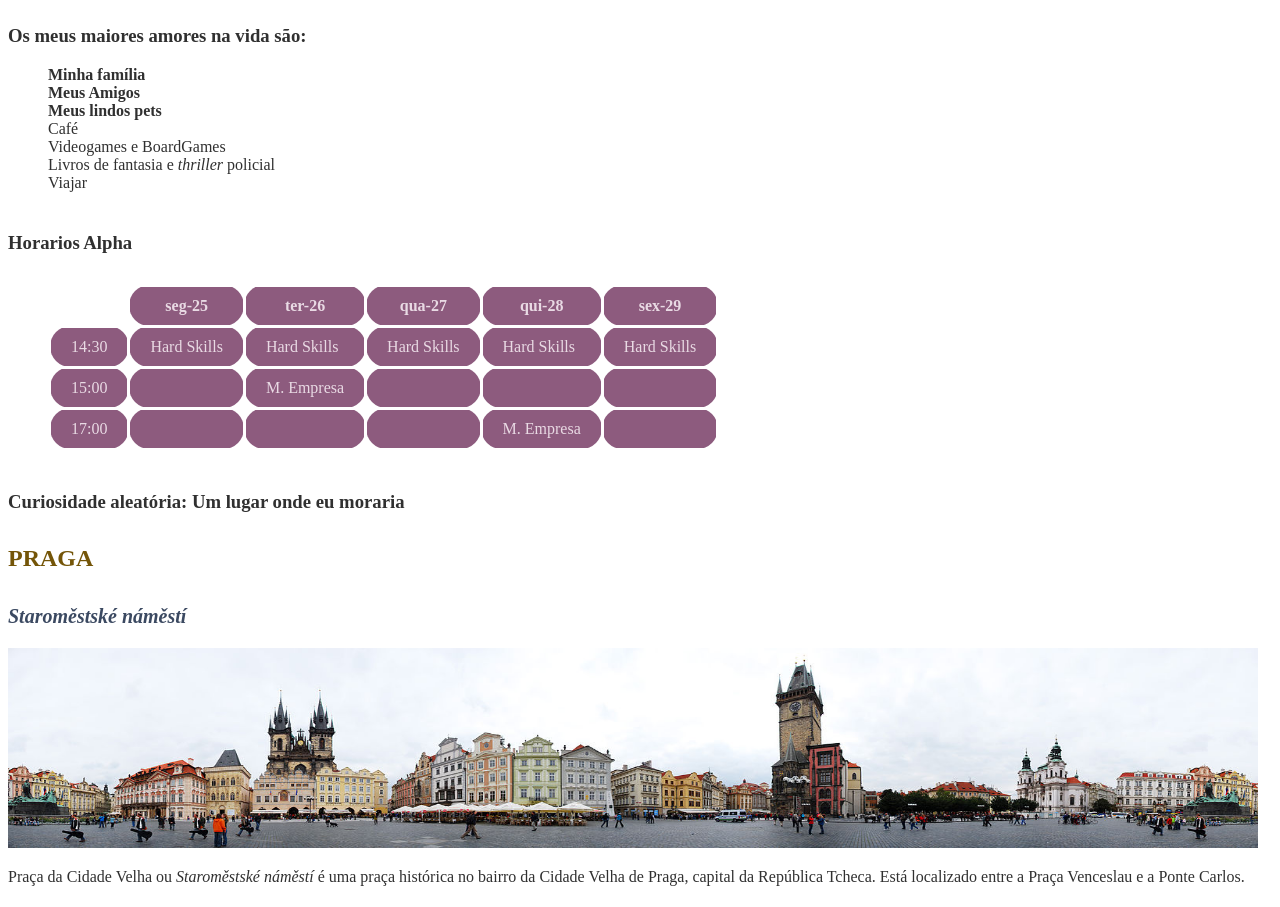
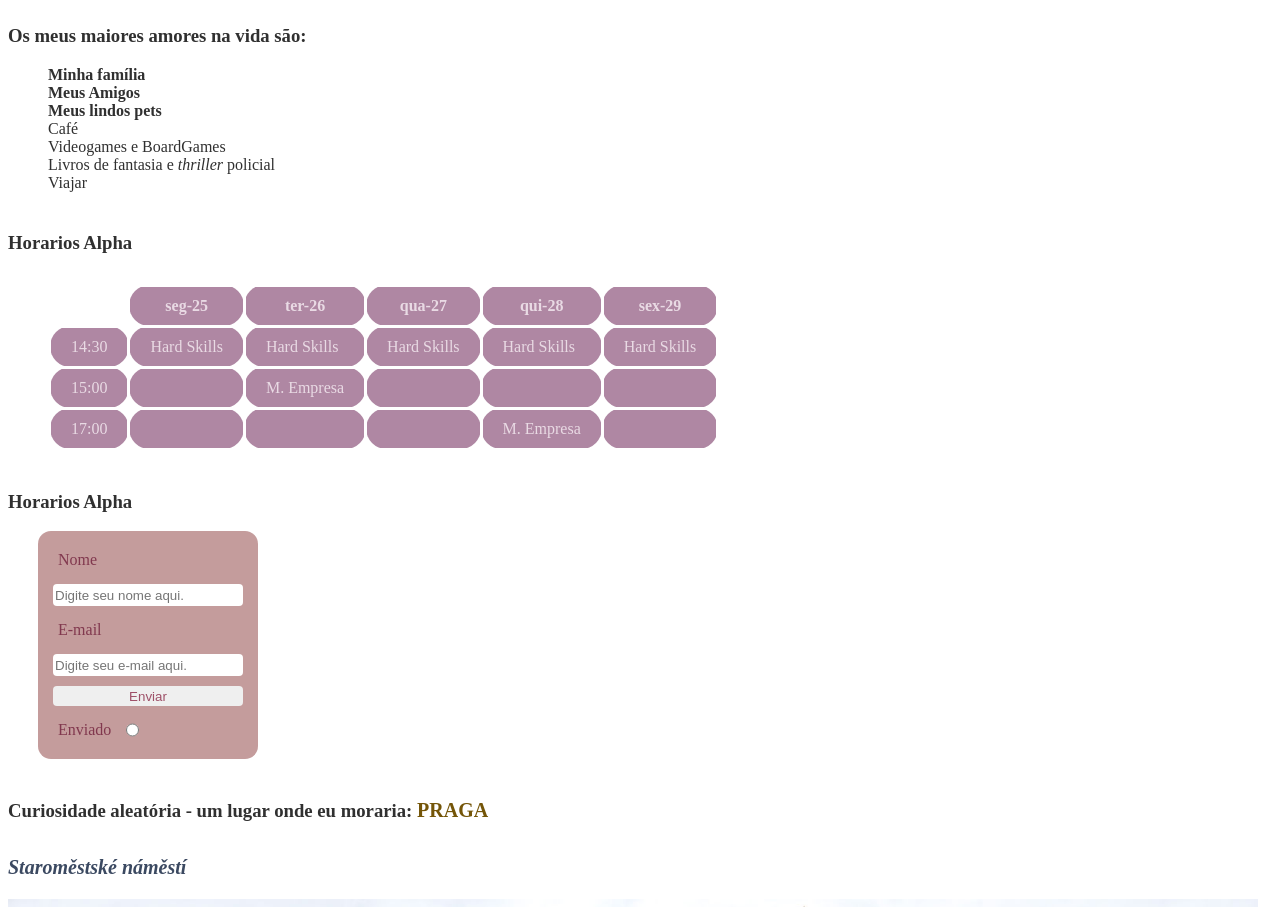
Before and after one commit to luhbarbalho/ProgramandoAlphaEdTech, a plain HTML site: page hello_world.html in a window 1280 px wide. Shown: the part 122-1029 px from the top of the page. Drawn offline with Linux system fonts and the light colour scheme.

Commit message:
Alpha Modulo 02 - Parte 05

```diff
--- a/hello_world.html
+++ b/hello_world.html
@@ -10,10 +10,11 @@
         body{
             color: rgb(48, 48, 48);
         }
-        a {
+        a, span {
             text-transform:uppercase;
             text-decoration: none;
             color: rgb(116, 85, 8);
+            font-weight: bold;
         }
         h1 {
             color: rgb(12, 90, 90);
@@ -30,29 +31,67 @@
         h4 {
             font-size: 24px;
         }
-        h5 {
+        h5, span {
             font-size: 20px;
             margin-bottom: 20px;
             color: rgb(59, 73, 97);
         }
         table, th, td {
             color: rgb(233, 218, 228);
-            margin: 30px 0 0 40px;
+            margin: 30px 0 40px 40px;
             border: 3px solid rgb(255, 255, 255);
             border-collapse: collapse;
             padding: 10px 20px 10px 20px;
         }
         th, td {
             border-radius: 25px;
-            background-color: rgb(141, 91, 126);
+            background-color: rgb(175, 135, 163);
         }
+
+        form {
+            display: flex;
+            flex-direction: column;
+            width: 200px;
+            border-radius: 13px;
+            padding: 10px;
+            margin-left: 30px;
+            background-color: rgb(196, 156, 156);
+        }
+
+        label {
+            margin:10px;
+            color: rgb(129, 56, 78);
+        }
+
+        input {
+            margin: 5px;
+            border: none;
+            border-radius: 4px;
+            height: 20px;
+            color: rgb(158, 80, 104);
+        }
+
+        .marcador {
+            display: flex;
+            align-items: center;
+        }
+
+        .marcador input {
+            border: 1px solid #6d2525;
+        }
+
     </style>
 </head>
 <body>
-    <div>
-        <h1><b>Olá Mundãooooo! Aqui vou falar um pouco sobre mim!</b></h1>
-    </div>
+
+    <header>
+
+        <h1>Olá Mundãooooo! Aqui vou falar um pouco sobre mim!</h1>
+
         <h2>Meu nome é <span>Luiza Barbalho.</span></h2>
+    </header>
+
+    <section>
         <h3>Os meus maiores amores na vida são:</h3>
         <ul>
             <li><strong>Minha família</strong></li>
@@ -63,6 +102,10 @@
             <li>Livros de fantasia e <i>thriller</i> policial</li>
             <li>Viajar</li>
         </ul>
+    </section>
+
+    <section>
+
         <h3>Horarios Alpha</h3>
         <table>
 
@@ -103,12 +146,29 @@
                     <td>M. Empresa</td>
                     <td>&nbsp;</td>
                 </tr>
+        </table>
+    </section>
 
-    </table>
+    <section>
+        <h3>Horarios Alpha</h3>
 
-    <div>
-        <h3>Curiosidade aleatória: Um lugar onde eu moraria</h3>
-        <a href="https://pt.wikipedia.org/wiki/Praga" target="_blank"><h4><b>Praga</b></h4></a>
+        <form id="dd" method="get" action="guardar-info-ex">
+            <label for="pergunta">Nome</label>
+            <input type="text" name="nome" id="pergunta" placeholder="Digite seu nome aqui.">
+            <label for="email">E-mail</label>
+            <input type="e-mail" name="email" id="email" placeholder="Digite seu e-mail aqui.">
+            <input type="submit" name="enviar" value="Enviar">
+            <div class="marcador">
+                <label for="marcador">Enviado</label>
+                <input id="marcador" type="radio">
+            </div>
+        </form>
+    </section>
+
+
+    <section>
+        <h3>Curiosidade aleatória - um lugar onde eu moraria: <span><a href="https://pt.wikipedia.org/wiki/Praga" target="_blank">Praga</a></span></h3>
+
         <!--Abaixo colocar fatos aleatórios sobre lugares na OldTown de Praga-->
         <div>
             <h5><i>Staroměstské náměstí</i></h5>
@@ -119,7 +179,7 @@
         </div>
         <div>
             <h5><i>Pražský orloj</i></h5>
-            <a href="https://pt.wikipedia.org/wiki/Praga" target="_blank"><img width="300px" height="200px" src="./img/praga-relogio.jpeg" alt="Praça principal de Praga"></a>
+            <a href="./outra-pagina.html"><img width="300px" height="200px" src="./img/praga-relogio.jpeg" alt="Praça principal de Praga"></a>
 
             <p>Prague Orloj <i>Pražský orloj</i> é um relógio astronômico medieval ligado à Antiga Prefeitura de Praga, capital da República Tcheca. Ele foi instalado pela primeira vez em 1410, tornando-se o terceiro relógio astronômico mais antigo do mundo e o mais antigo ainda em operação.</p>
             <p>O Orloj sofreu grandes danos em maio de 1945, durante a revolta de Praga na segunda guerra mundial, quando os nazistas dispararam no lado sudoeste da Praça da Cidade Velha de vários veículos blindados em uma tentativa frustrada de destruir um dos centros da revolta.<br/>
@@ -140,7 +200,7 @@
             <p>A vida noturna de Praga tem uma reputação que agora se espalha muito além do continente. Os visitantes vêm aqui em busca daqueles míticos bares onde a cerveja é mais barata que a água, onde o desejo tcheco de pivo não tem fim. Claro, você pode encontrar essas coisas, mas uma noite em Praga é muito mais do que o estereótipo, sendo os melhores lugares para sair em Praga são quase sempre fora do centro, com exceção de algumas jóias fáceis de encontrar para os turistas.</p>
         </div>
 
-    </div>
+    </section>
 
 </body>
 </html>
```
Also changed, not shown: outra-pagina.html (added, +13 -0 lines). Lines whose indentation alone changed are shown as unchanged.
